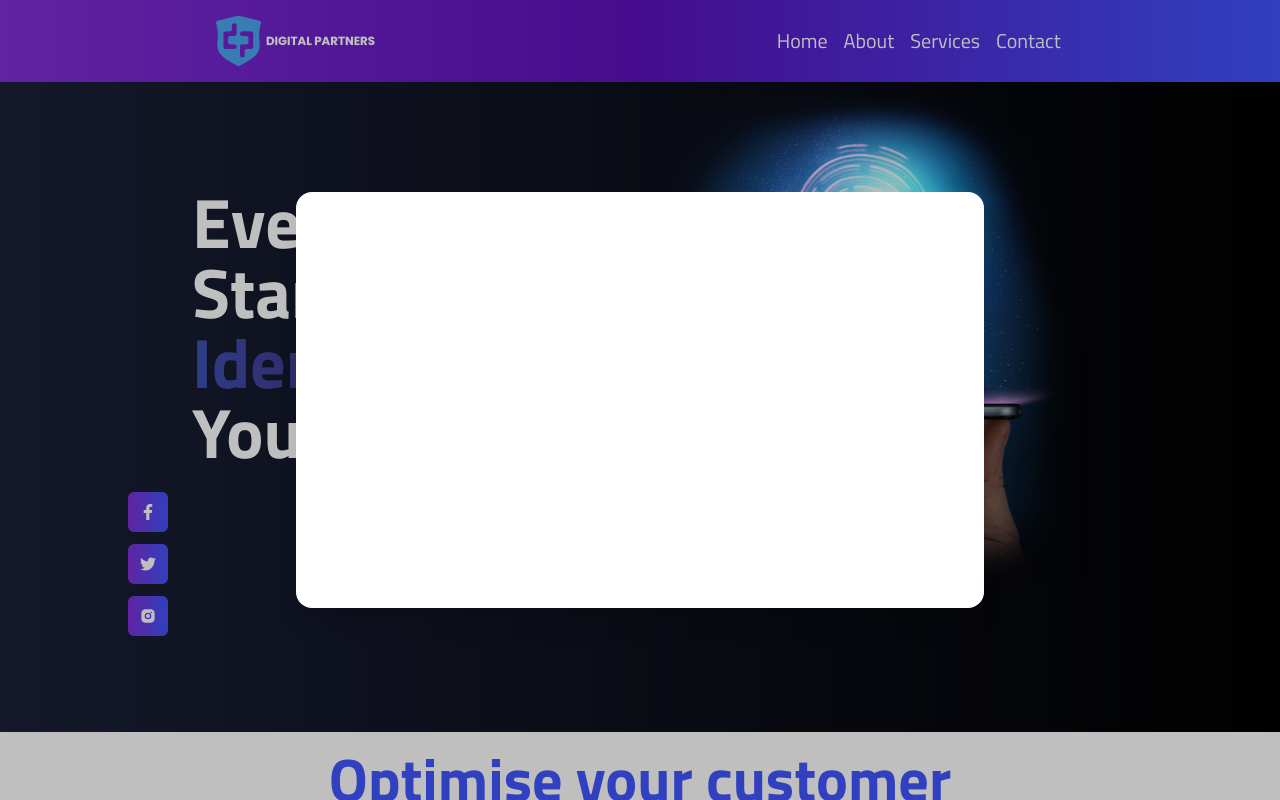
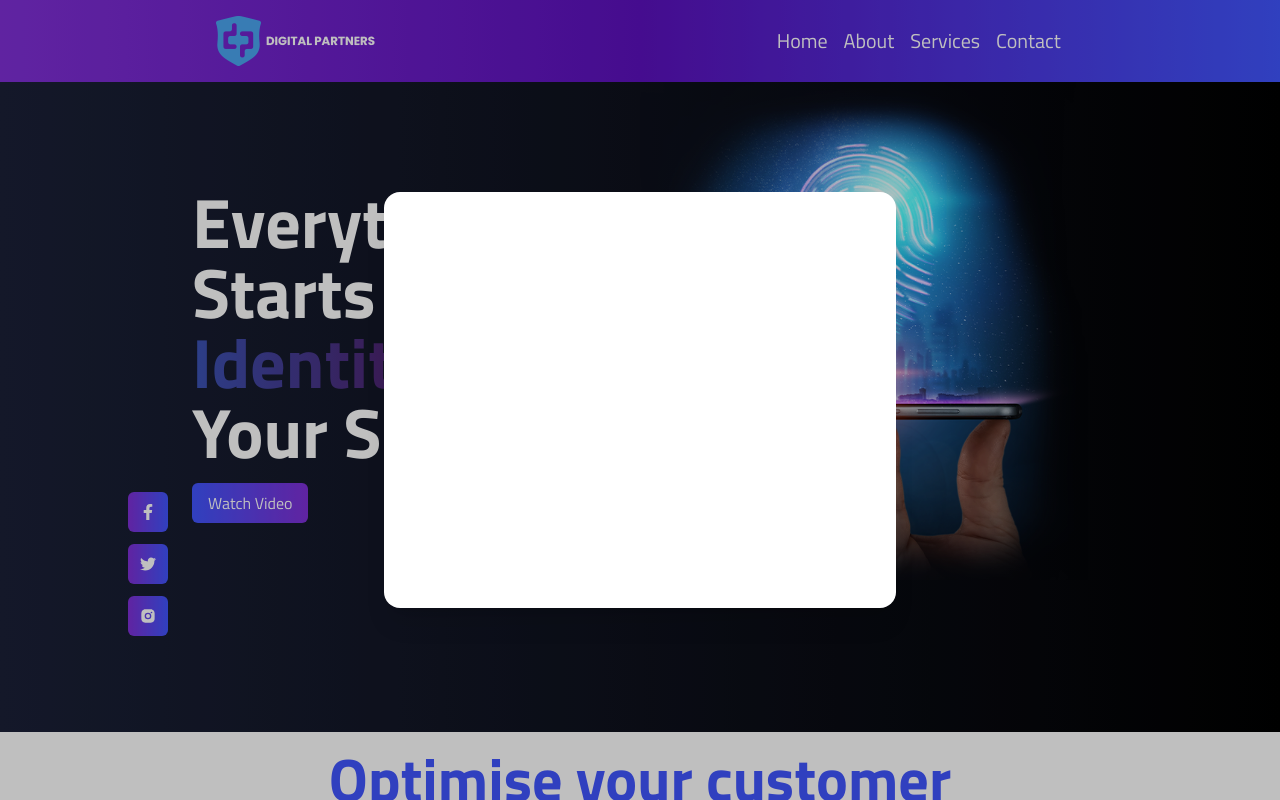
Before and after one commit to abdulqadirmohamed/digital-partners, a Next.js app: page / in a window 1280 px wide. Both pictures are taken after a click on the button "Watch Video". Shown: the top 800 px of the page. Built offline with nearby package versions, Linux system fonts and the light colour scheme.

Commit message:
added video player

```diff
--- a/src/components/Hero.jsx
+++ b/src/components/Hero.jsx
@@ -91,7 +91,7 @@ const Hero = () => {
           </div>
           {/* Diolog */}
           <div className="my-4">
-            <div className="inset-0 flex md:justify-left justify-center">
+            <div className="inset-0 flex md:block justify-center">
               <button
                 type="button"
                 onClick={openModal}
@@ -126,8 +126,8 @@ const Hero = () => {
                       leaveFrom="opacity-100 scale-100"
                       leaveTo="opacity-0 scale-95"
                     >
-                      <Dialog.Panel className=" bg-white flex justify-center transform  rounded-2xl  p-6 shadow-xl transition-all">
-                        <div className="mt-2">
+                      <Dialog.Panel className="max-w-lg	 bg-white flex justify-center transform  rounded-2xl  p-6 shadow-xl transition-all">
+                        <div className="mt-2 ">
                           <ReactPlayer url="https://vimeo.com/839465389" controls />
                         </div>
 
```
